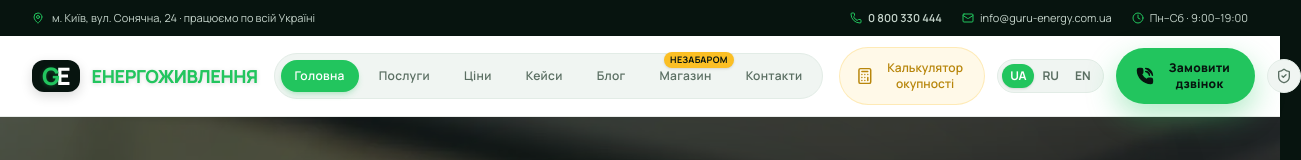
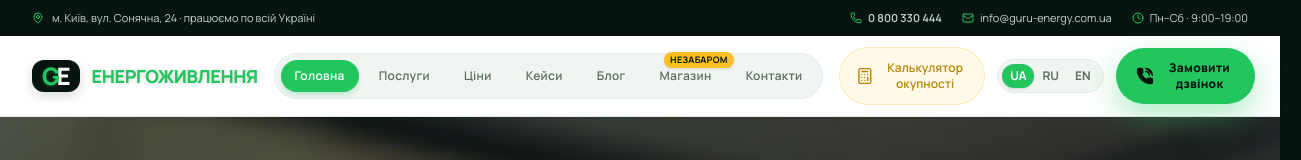
Before and after one commit to AnDrey1902/ses-ai-studio, a React (Vite) app: page / in a window 1280 px wide. Shown: the top 160 px of the page, 1301 px wide, since content can reach past the window. Built offline with nearby package versions, Linux system fonts and the light colour scheme.

Commit message:
refactor: remove admin button from navbar header

```diff
--- a/src/components/common/Navbar.tsx
+++ b/src/components/common/Navbar.tsx
@@ -1,4 +1,4 @@
-import { Calculator, Menu, PhoneCall, ShieldCheck, ShoppingBag, X, MapPin, Phone, Mail, Clock } from 'lucide-react';
+import { Calculator, Menu, PhoneCall, X, MapPin, Phone, Mail, Clock } from 'lucide-react';
 import React, { useState } from 'react';
 import { useApp } from '../../context/AppContext';
 import { CurrentView, Language } from '../../types';
@@ -131,18 +131,7 @@ export const Navbar: React.FC = () => {
               <span>{tr('btn_call_me')}</span>
             </button>
 
-            {/* Admin Demo Button */}
-            <button
-              onClick={() => setView('admin')}
-              className={`p-2 rounded-full border text-xs font-semibold transition-all ${
-                view === 'admin'
-                  ? 'bg-[rgba(34,197,94,.15)] border-[#22C55E] text-[#22C55E]'
-                  : 'bg-[#F0F5F2] border-[#E2ECE6] text-[#5A6E62] hover:text-[#1A2E23]'
-              }`}
-              title="Payload CMS Admin Simulator"
-            >
-              <ShieldCheck className="w-4 h-4" />
-            </button>
+
           </div>
 
           {/* Mobile menu trigger */}
@@ -191,13 +180,7 @@ export const Navbar: React.FC = () => {
                   )}
                 </button>
               ))}
-              <button
-                onClick={() => handleNavClick('admin')}
-                className="w-full flex items-center gap-2 px-4 py-3 rounded-2xl text-sm font-semibold text-[#5A6E62] hover:text-[#22C55E] hover:bg-[#F0F5F2]"
-              >
-                <ShieldCheck className="w-4 h-4" />
-                <span>{tr('lead_admin_nav')}</span>
-              </button>
+
             </div>
 
             <div className="pt-3 border-t border-[#E2ECE6] flex flex-col gap-2.5">
```
Also changed, not shown: .jolli/jollimemory/ingest-cooldown.json (added), .jolli/jollimemory/ingest-runs.json (added), 1 other file (tests, documents, lock files or other folders).
